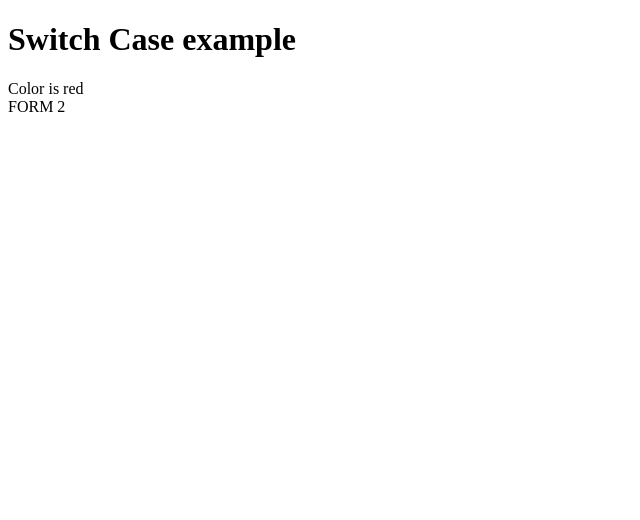
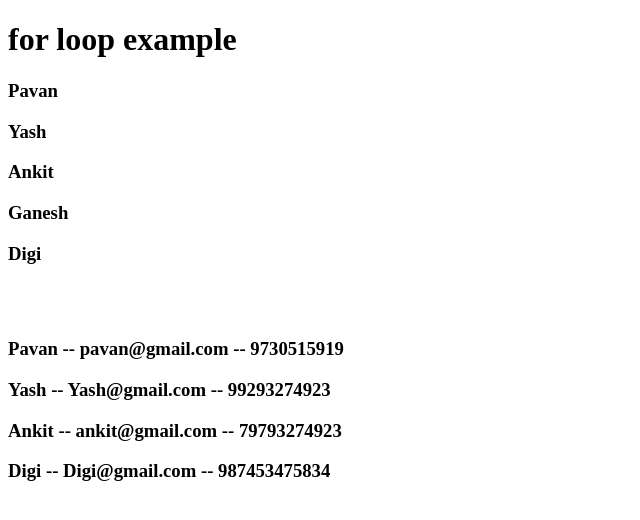
Before and after one commit to iampavanmun18/my-first-project, an Angular app: page / in a window 1280 px wide. Shown: the top 520 px of the page, without its empty margins (0-640 px from the left). Built offline with nearby package versions, Linux system fonts and the light colour scheme.

Commit message:
for-loop-example for both array elements & array objects

```diff
--- a/src/app/app.component.html
+++ b/src/app/app.component.html
@@ -1,18 +1,7 @@
-<h1>Switch Case example</h1>
-<div [ngSwitch]="color==='red'">
-    <div *ngSwitchCase="color==='red'">Color is red</div>
-    <div *ngSwitchDefault>Color is everything1</div>
-</div>
+<h1>for loop example</h1>
+<!-- print the array elements using *ngFor -->
+<h3 *ngFor="let item of users">{{item}}</h3>
+<br/><br/>
 
-
-<ng-container [ngSwitch]="color==='black'">
-    <ng-container *ngSwitchCase="color==='red'">
-        <ng-container *ngTemplateOutlet="form1">******111111*******</ng-container>
-    </ng-container>
-    <ng-container *ngSwitchCase="color==='blue'">
-        <ng-container *ngTemplateOutlet="form1">*****22222******</ng-container>
-    </ng-container>
-    <ng-container *ngSwitchCase="color==='black'">FORM 2</ng-container>
-    <ng-container *ngSwitchDefault>FORM 3</ng-container>
-    <ng-template #form1>FORM 1</ng-template>
-</ng-container>
+<!-- Array of objects -->
+<h3 *ngFor="let item of userDetail">{{item.name}} -- {{item.email}} -- {{item.phone}}</h3>
--- a/src/app/app.component.ts
+++ b/src/app/app.component.ts
@@ -3,10 +3,36 @@ import { Component } from '@angular/core';
 @Component({
   selector: 'app-root',
   templateUrl: './app.component.html',
-  styleUrls: ['./app.component.css']
+  styleUrls: ['./app.component.css'],
 })
 export class AppComponent {
   title = 'Hey Angularrrrrrrrrrrrrr!';
-  color = 'black';
+  users = ['Pavan', 'Yash', 'Ankit', 'Ganesh', 'Digi'];
 
+  userDetail = [
+    {
+      name: 'Pavan',
+      email: 'pavan@gmail.com',
+      phone: 9730515919,
+      company: 'cloverinfotech',
+    },
+    {
+      name: 'Yash',
+      email: 'Yash@gmail.com',
+      phone: 99293274923,
+      company: 'Atos',
+    },
+    {
+      name: 'Ankit',
+      email: 'ankit@gmail.com',
+      phone: 79793274923,
+      company: 'Accenture',
+    },
+    {
+      name: 'Digi',
+      email: 'Digi@gmail.com',
+      phone: 987453475834,
+      company: 'Tcs',
+    },
+  ];
 }
```
